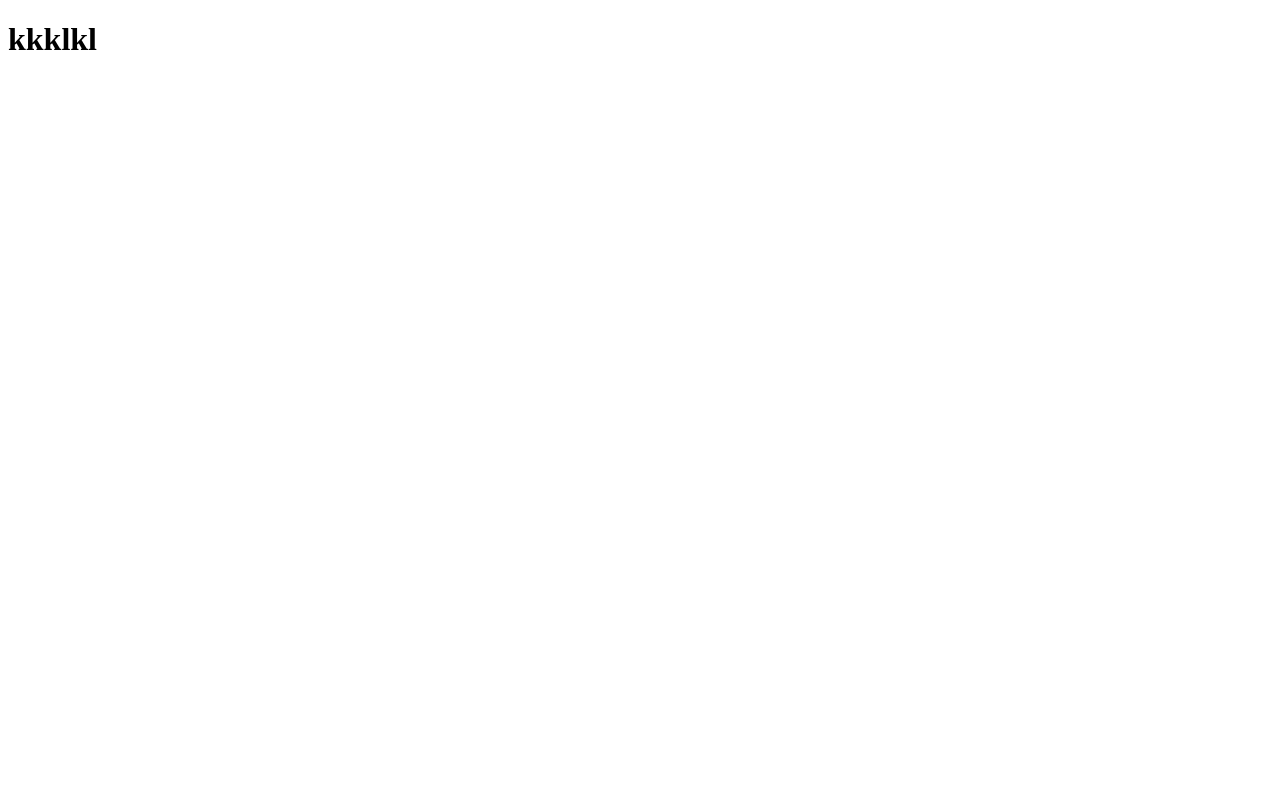
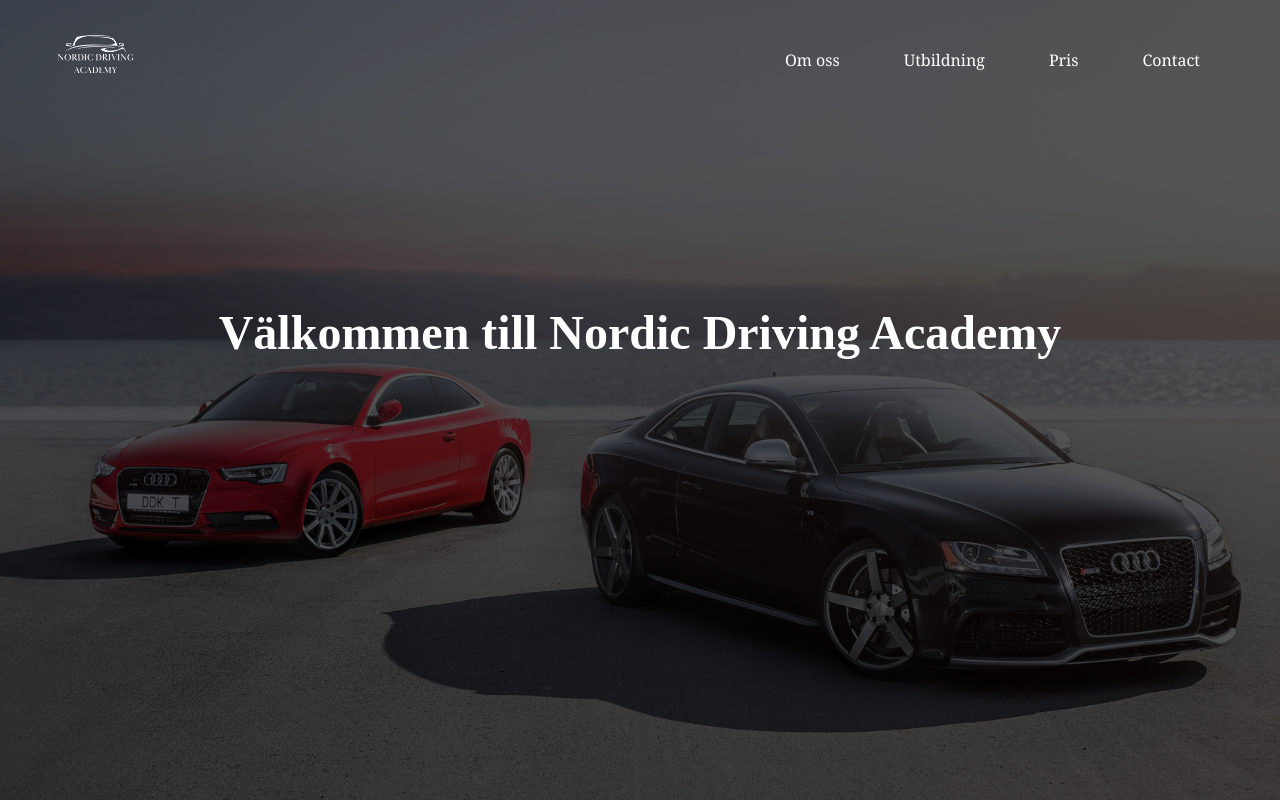
Before and after one commit to youal9/react-project, a React (Vite) app: page / in a window 1280 px wide. Built offline with nearby package versions, Linux system fonts and the light colour scheme.

Commit message:
skapade komponenter

```diff
--- a/src/App.css
+++ b/src/App.css
@@ -0,0 +1,59 @@
+*{
+  box-sizing: border-box;
+  margin: 0;
+  padding: 0;
+}
+
+ul{
+  list-style-type: none;
+}
+a{
+  text-decoration: none;
+  color: white;
+}
+
+p{
+  font-size: 1.2rem;
+  line-height: 1.4;
+}
+
+
+
+
+button{
+  font-family: 'Gill Sans', 'Gill Sans MT', Calibri, 'Trebuchet MS', sans-serif;
+  padding: .7rem 1.5rem;
+  background-color: rgb(67, 123, 197);
+  border: 1px solid black;
+  color: white;
+  font-size: 1rem;
+  font-weight: 500;
+  display: flex;
+  border-radius: 7px;
+  cursor: pointer;
+  transition: 0.8s;
+  position: relative;
+  overflow: hidden;
+
+
+}
+
+button::before{
+  content: "";
+  position: absolute;
+  left: 0;
+  width: 10%;
+  height: 0%;
+  background-color: #ffffff;
+  z-index: -1;
+  transition: 0.9s;
+  top: 0;
+  border-radius: 0 0 50% 50%;
+}
+button:hover{
+  color: rgb(0, 0, 0);
+  transform: scale(1.05);
+}
+button:hover::before {
+  height: 77%;
+}
--- a/src/App.jsx
+++ b/src/App.jsx
@@ -1,13 +1,18 @@
 
 
 import './App.css'
+import Data from './Components/Data/Data'
+import Hero from './Components/Hero/Hero'
+import Navbar from './Components/Navbar/Navbar'
 
 function App() {
 
 
   return (
     <>
-      <h1>kkklkl</h1>
+    <Navbar/>
+      <Hero/>
+      <Data/>
     </>
   )
 }
--- /dev/null
+++ b/src/Components/Data/Data.jsx
@@ -0,0 +1,12 @@
+import React from 'react'
+import './Data.css'
+
+function Data() {
+  return (
+    <div className='data'>
+
+    </div>
+  )
+}
+
+export default Data
--- /dev/null
+++ b/src/Components/Hero/Hero.css
@@ -0,0 +1,41 @@
+.hero{
+    width: 100%;
+    height: 100vh;
+   background-image: url(../../assets/audi.jpg);
+    background-position: center;
+    background-size: cover;
+   background-repeat: no-repeat;
+}
+.hero::before {
+    content: '';
+    position: absolute;
+    top: 0;
+    left: 0;
+    width: 100%;
+    height: 100%;
+    background-color: rgba(0, 0, 0, 0.666); /* Justera alfa-värdet (0-1) för mörkare eller ljusare effekt */
+    z-index: 1;
+}
+.container{
+    display: flex;
+    justify-content: center;
+
+}
+.hero-content h1{
+   font-size: 3rem;
+   color: white;
+}
+.hero-content h2{
+    color: white;
+    font-size: 2rem;
+ }
+.hero-content{
+    height: 83vh;
+    display: flex;
+    flex-direction: column;
+    justify-content: center;
+    z-index: 1;
+}
+.hero-content button{
+    width: 10%;
+}
--- /dev/null
+++ b/src/Components/Hero/Hero.jsx
@@ -0,0 +1,21 @@
+import React from 'react'
+import "./Hero.css"
+import 'animate.css';
+
+
+
+const Hero = () => {
+  return (
+    <div className='hero'>
+        <div className="container">
+            <div className="hero-content">
+                <h1 className='animate__animated animate__fadeInDown'>Välkommen till Nordic Driving Academy</h1>
+
+            </div>
+        </div>
+
+    </div>
+  )
+}
+
+export default Hero
--- /dev/null
+++ b/src/Components/Navbar/Navbar.css
@@ -0,0 +1,106 @@
+.navbar{
+    width: 100%;
+    height: auto;
+    z-index: 10;
+    position: fixed;
+    margin-top: 20px;
+
+}
+
+.nav-container {
+    display: flex;
+    align-items: center;
+   justify-content: space-between;
+
+    padding: 0 2rem;
+    height: 80px;
+
+
+
+}
+
+.nav-menu{
+    display: flex;
+    padding: 1rem;
+
+}
+.navbar li{
+    font-family: Georgia, 'Times New Roman', Times, serif;
+    padding: 2rem;
+    color: white;
+    cursor: pointer;
+
+}
+.nav-menu li a {
+    color: white;
+    display: inline-block;
+    transition: transform 0.3s ease-in-out, color 0.3s ease-in-out;
+}
+.navbar li a:hover{
+    color: rgb(255, 255, 255);
+    transform: scale(1.2);
+    text-shadow: 0px 0px 10px rgba(255, 255, 255, 0.8);
+}
+
+.logo{
+    cursor: pointer;
+    display: flex;
+    align-items: center;
+
+
+}
+
+.logo img {
+    width: 130px;
+
+}
+
+.hamburger{
+    display: none;
+    padding: 1rem;
+}
+.hamburger .icon{
+    color: white;
+    font-size: 2.3rem;
+
+}
+
+
+@media screen and (max-width:940px) {
+    .navbar .hamburger{
+        display: block;
+        z-index: 15;
+
+    }
+    .navbar .nav-menu{
+        position: fixed;
+        flex-direction: column;
+        width: 100%;
+        height: 100vh;
+        top: 0;
+        left: -100%;
+        justify-content: center;
+        align-items: center;
+        background-color: rgba(0, 0, 0, 0.901);
+        transition: 0.5s ease-in;
+    }
+    .nav-container{
+        width: 100%;
+        padding: 0;
+    }
+    .navbar li{
+        margin-right: 1rem;
+        font-size: 2rem;
+    }
+    .navbar button{
+        font-size: 2rem;
+
+    }
+    .logo img {
+        width: 120px;
+
+    }
+    .navbar .active{
+        left: 0;
+    }
+}
--- /dev/null
+++ b/src/Components/Navbar/Navbar.jsx
@@ -0,0 +1,36 @@
+import React, { useState } from 'react'
+import "./Navbar.css"
+import { Link, scroller} from 'react-scroll';
+import logo from '../../assets/logo.png'
+import {FaBars,FaTimes} from 'react-icons/fa'
+
+
+function Navbar() {
+    const [nav,setNav]=useState(false)
+    const handelNav=()=>setNav(!nav)
+  return (
+
+    <div className='navbar'>
+        <div className="nav-container">
+            <div className="logo">
+                <img src={logo} alt="" />
+
+            </div>
+            <ul className={nav ? 'nav-menu active':'nav-menu'}>
+            <li><Link to="Hem">Om oss</Link></li>
+            <li><Link to="utbildning">Utbildning</Link></li>
+            <li><Link to="Pris">Pris</Link></li>
+            <li><Link to="Kontakt">Contact</Link></li>
+
+            </ul>
+            <div className="hamburger" onClick={handelNav}>
+                {!nav ?( <FaBars className="icon"/>): <FaTimes className="icon"/>}
+
+            </div>
+        </div>
+
+    </div>
+  )
+}
+
+export default Navbar
```
Also changed, not shown: package.json (+7 -1 lines), src/Components/Data/Data.css (added), 1 other file (tests, documents, lock files or other folders).
